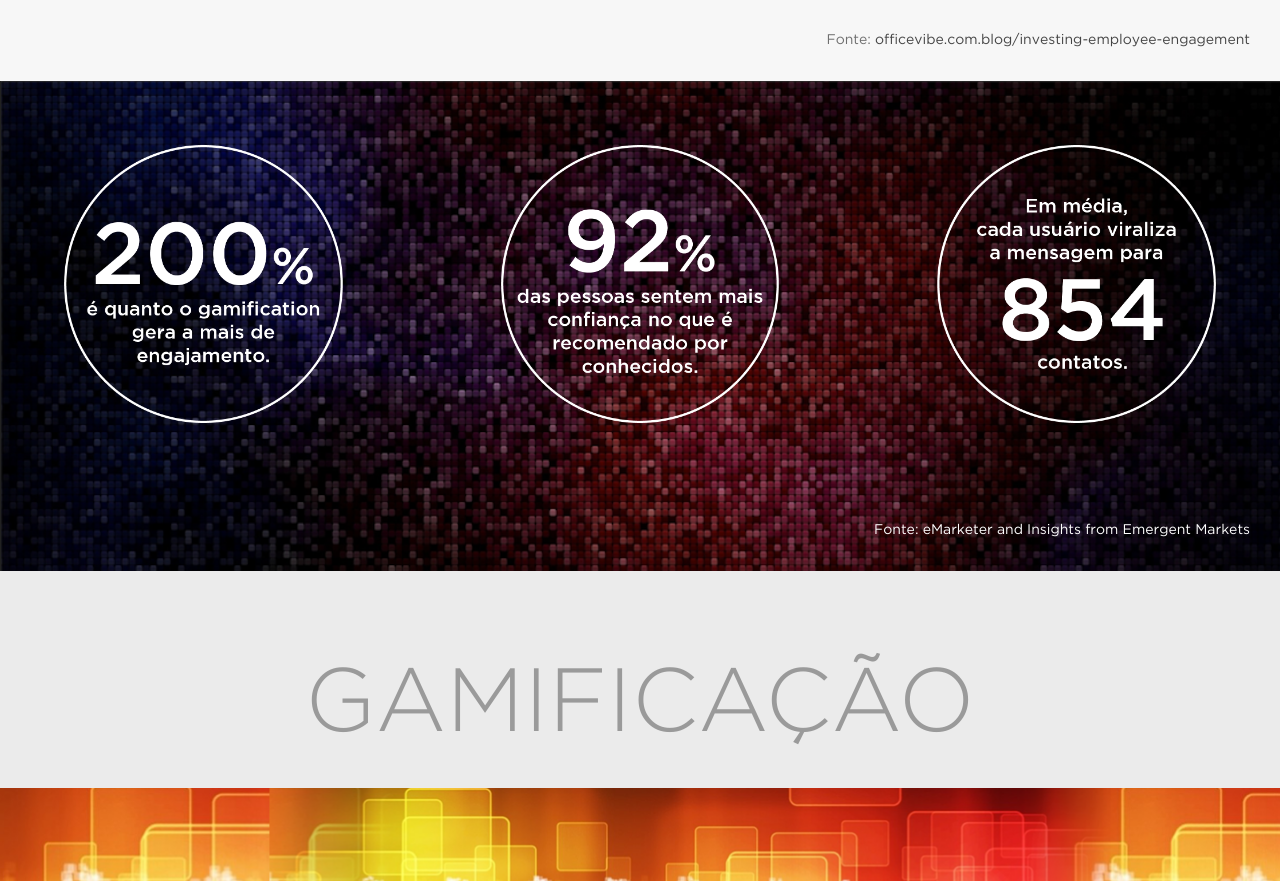
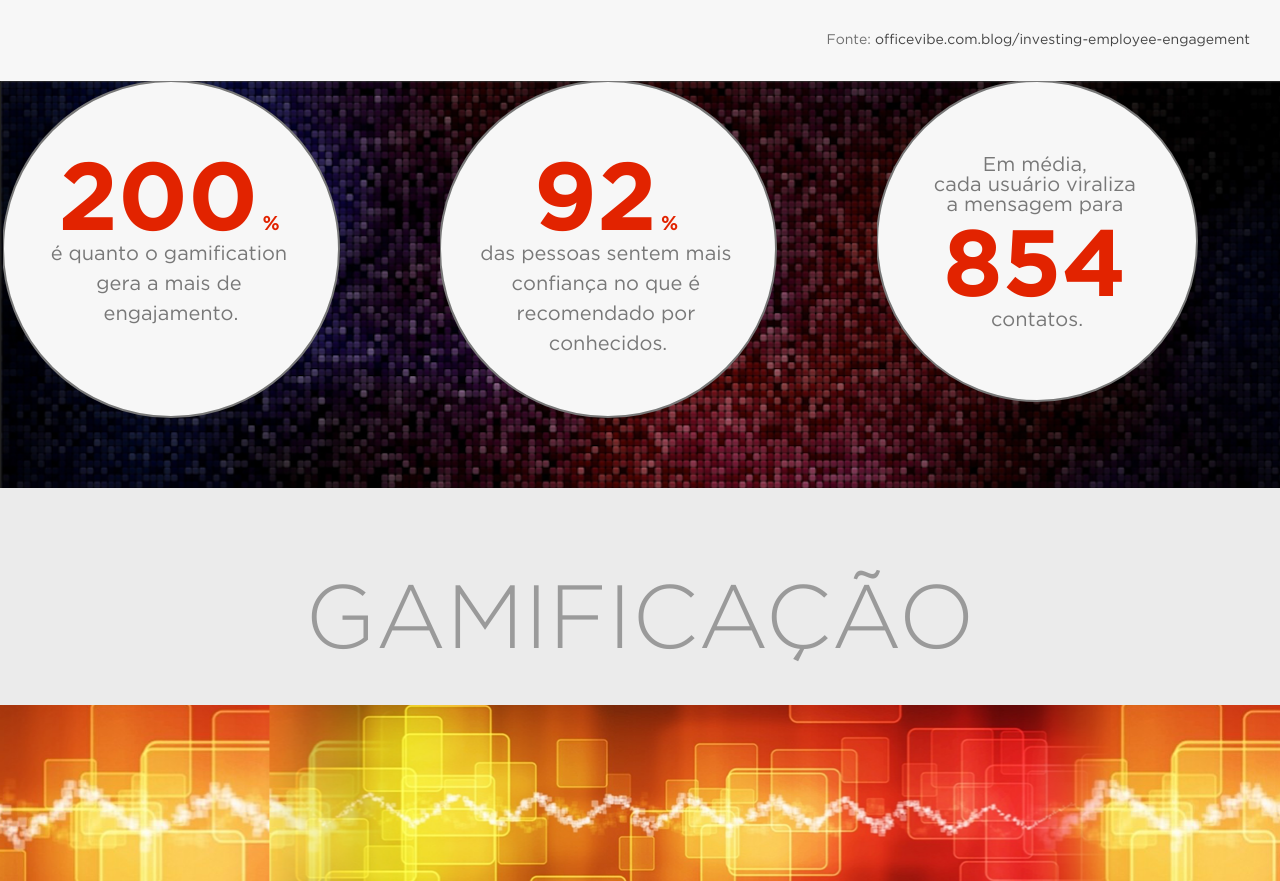
Before and after one commit to alexiakattah/oqlanding, a plain HTML site: page index.html in a window 1280 px wide. Shown: the part 4865-5746 px from the top of the page. Drawn offline with Linux system fonts and the light colour scheme; a web font is replaced by a local one.

Commit message:
Rodando com sucesos

```diff
--- a/index.html
+++ b/index.html
@@ -409,18 +409,41 @@ um modelo inédito de relação entre empresas e pessoas.</div>
 
         <div class="row text-center">
             <div class="col-md-4">
-            <img src="images/portugues_color_1.png" class="circle-image">
+                <svg >
+                    <circle r="42%" cx="42%" cy="42%" stroke="#787878" stroke-width="2" />
+                    <text x="42%" y="42%" text-anchor="middle">
+                        <tspan x="42%" dy="-0.2em"  id="pt_count_4" font-size="96" class="count-number">0</tspan>
+                        <tspan font-size="20" class="count-number">%</tspan>
+                        <tspan x="42%" dy="1.5em" font-size="20">é quanto o gamification</tspan>
+                        <tspan x="42%" dy="1.5em" font-size="20">gera a mais de</tspan>
+                        <tspan x="42%" dy="1.5em" font-size="20">engajamento.</tspan>
+                    </text>
+                </svg>
             </div>
             <div class="col-md-4">
-            <img src="images/portugues_color_2.png" class="circle-image">
+                <svg>
+                    <circle r="42%" cx="42%" cy="42%" stroke="#787878" stroke-width="2" />
+                    <text x="42%" y="42%" text-anchor="middle">
+                        <tspan x="42%" dy="-0.2em" id="pt_count_5" font-size="96" class="count-number">0</tspan>
+                        <tspan font-size="20" class="count-number">%</tspan>
+                        <tspan x="42%" dy="1.5em" font-size="20">das pessoas sentem mais</tspan>
+                        <tspan x="42%" dy="1.5em" font-size="20">confiança no que é</tspan>
+                        <tspan x="42%" dy="1.5em" font-size="20">recomendado por</tspan>
+                        <tspan x="42%" dy="1.5em" font-size="20">conhecidos.</tspan>
+                    </text>
+                </svg>
             </div>
             <div class="col-md-4">
-            <img src="images/portugues_color_3.png" class="circle-image">
-        </div>
-    </div>
-    <div class="row padding-30">
-        <div class="col-md-12 text-right">
-            <div class="white-text">Fonte: eMarketer and Insights from Emergent Markets</div>
+                <svg>
+                    <circle r="40%" cx="40%" cy="40%" stroke="#787878" stroke-width="2" />
+                    <text x="40%" y="40%" text-anchor="middle">
+                        <tspan x="40%" dy="-3.5em" font-size="20" >Em média,</tspan>
+                        <tspan x="40%" dy="1em" font-size="20">cada usuário viraliza</tspan>
+                        <tspan x="40%" dy="1em" font-size="20">a mensagem para</tspan>
+                        <tspan x="40%" dy="0.9em" id="pt_count_6" font-size="94" class="count-number">0</tspan>
+                        <tspan x="40%" dy="1.5em" font-size="20">contatos.</tspan>
+                    </text>
+                </svg>
             </div>
         </div>
 
--- a/js/counter.js
+++ b/js/counter.js
@@ -8,7 +8,6 @@ $(window).scroll(function() {
       loadPtCounts();
       ptCounted = true;
     }
-
   }
 });
 
```
Lines whose indentation alone changed are shown as unchanged.
